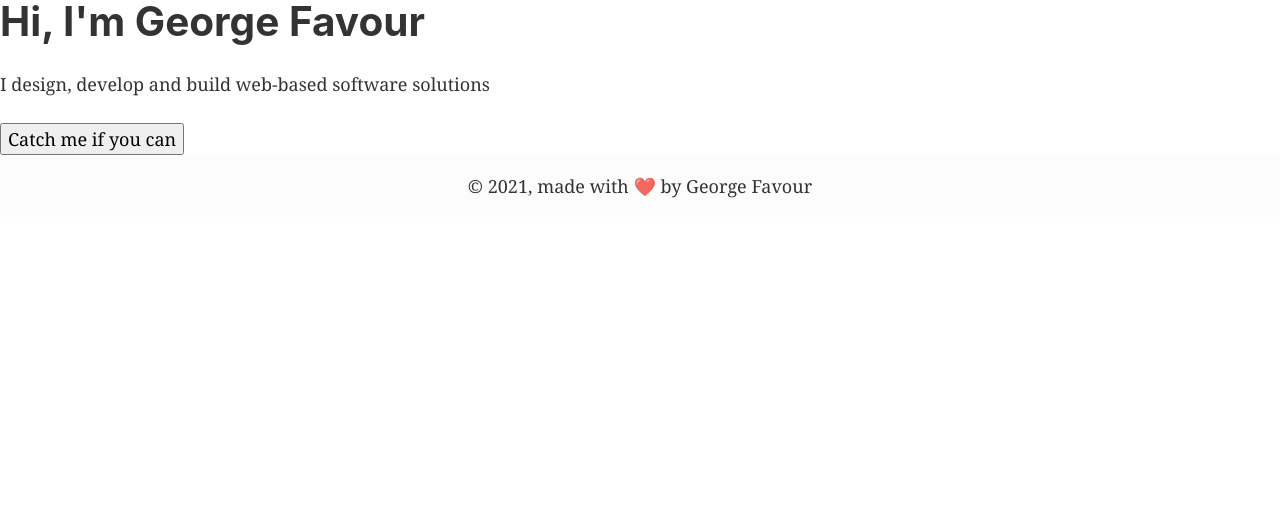
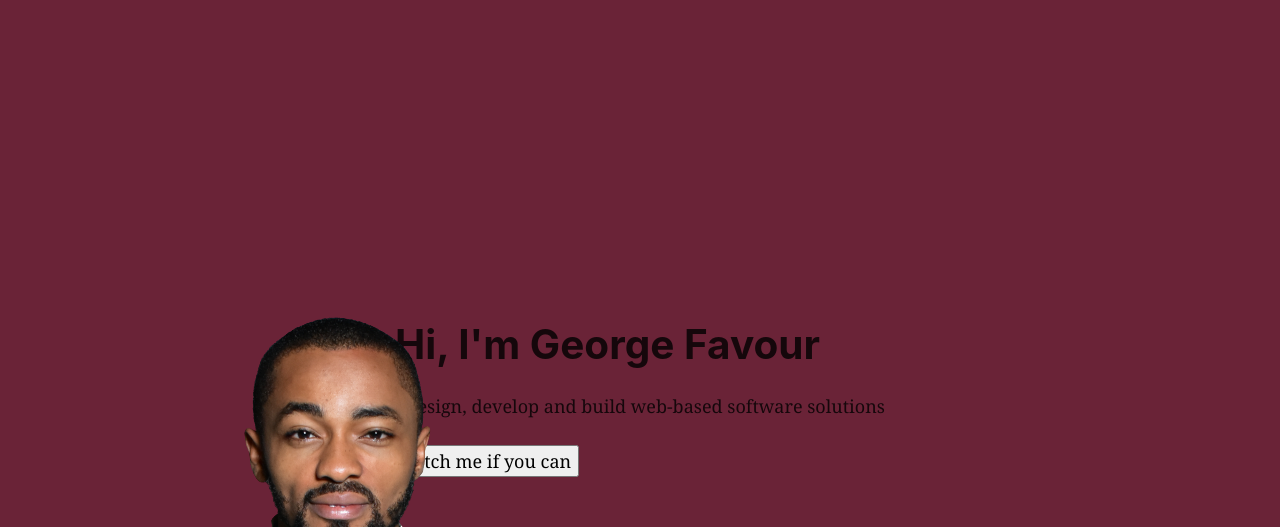
Before and after one commit to cziem/georgefavourc, a Gatsby site: page / in a window 1280 px wide. Shown: the top 527 px of the page. Built offline with nearby package versions, Linux system fonts and the light colour scheme; Gatsby itself is replaced by a stand-in of ours.

Commit message:
start hero process

```diff
--- /dev/null
+++ b/src/Screens/LandingPage/Hero/index.jsx
@@ -0,0 +1,33 @@
+import React from "react"
+import { HeroStyles } from "./styles"
+import Img from "gatsby-image"
+import HeroImage from "../../../images/george-pics/portfolio-1.png"
+
+const Hero = () => {
+  return (
+    <HeroStyles>
+      <div className="hero-box__overlay" />
+
+      <div className="hero-image">
+        <img src={HeroImage} />
+        {/* <Img fluid={HeroImage} /> */}
+      </div>
+
+      <div className="hero-box">
+        <h1 className="hero-title">
+          Hi, I'm <span className="hero-author">George Favour</span>
+        </h1>
+        <p className="lead">
+          I design, develop and build web-based software solutions
+        </p>
+
+        <footer>
+          {/* The goal here is to give the user a little gaming experience, the only way to catch the button is to hold down the ctrl key. There's a mobile experience too, but will be developed later */}
+          <button>Catch me if you can</button>
+        </footer>
+      </div>
+    </HeroStyles>
+  )
+}
+
+export default Hero
--- /dev/null
+++ b/src/Screens/LandingPage/Hero/styles.js
@@ -0,0 +1,23 @@
+import styled from "styled-components"
+
+export const HeroStyles = styled("div")`
+  background-color: red;
+  height: 100%;
+  display: flex;
+  align-items: center;
+  justify-content: center;
+  background: #6a2337;
+  position: relative;
+
+  .hero-image {
+    position: absolute;
+    bottom: -8px;
+    left: 5rem;
+
+    img {
+      margin: 0;
+      object-fit: cover;
+      height: 100%;
+    }
+  }
+`
--- a/src/Screens/LandingPage/index.jsx
+++ b/src/Screens/LandingPage/index.jsx
@@ -1,11 +1,12 @@
 import React from "react"
-import Hero from "../../components/Hero"
+import Hero from "./Hero"
+import { LandingPageStyles } from "./styles"
 
 const LandingPage = () => {
   return (
-    <div>
+    <LandingPageStyles>
       <Hero />
-    </div>
+    </LandingPageStyles>
   )
 }
 
--- /dev/null
+++ b/src/Screens/LandingPage/styles.js
@@ -0,0 +1,5 @@
+import styled from "styled-components"
+
+export const LandingPageStyles = styled("div")`
+  height: 100vh;
+`
--- a/src/components/Commons/styles.js
+++ b/src/components/Commons/styles.js
@@ -25,12 +25,12 @@
   transition: background-color 0.5s ease-in-out;
 
   svg {
-    color: #888;
+    color: #eee; // #888
     -webkit-text-stroke-color: #888;
     transition: color 0.2s ease-in-out;
 
     path {
-      stroke: #757575;
+      stroke: #eee; //#757575
       transition: color 0.2s ease-in-out;
     }
   }
@@ -54,11 +54,11 @@
   transition: background-color 0.5s ease-in-out;
 
   svg {
-    color: #888;
+    color: #eee;
     transition: color 0.2s ease-in-out;
 
     path {
-      stroke: #757575;
+      stroke: #eee; //#757575
       transition: color 0.2s ease-in-out;
     }
   }
--- a/src/components/Hero/index.jsx
+++ /dev/null
@@ -1,23 +0,0 @@
-import React from "react"
-
-const Hero = () => {
-  return (
-    <div className="hero-box">
-      <div className="hero-box__overlay" />
-
-      <h1 className="hero-title">
-        Hi, I'm <span className="hero-author">George Favour</span>
-      </h1>
-      <p className="lead">
-        I design, develop and build web-based software solutions
-      </p>
-
-      <footer>
-        {/* The goal here is to give the user a little gaming experience, the only way to catch the button is to hold down the ctrl key. There's a mobile experience too, but will be developed later */}
-        <button>Catch me if you can</button>
-      </footer>
-    </div>
-  )
-}
-
-export default Hero
--- a/src/components/Widgets/NavBar/styles.js
+++ b/src/components/Widgets/NavBar/styles.js
@@ -1,13 +1,14 @@
 import styled from "styled-components"
 
 export const NavBarStyles = styled("div")`
-  /* background-color: red; */
   width: 45px;
   height: 100%;
   position: fixed;
   left: 0;
   top: 0;
   display: flex;
+  z-index: 1000;
+  background-color: transparent;
   flex-direction: column;
   justify-content: flex-end;
   padding-bottom: calc(0.5rem / 2);
```
Also changed, not shown: src/Screens/About/index.jsx (added).
